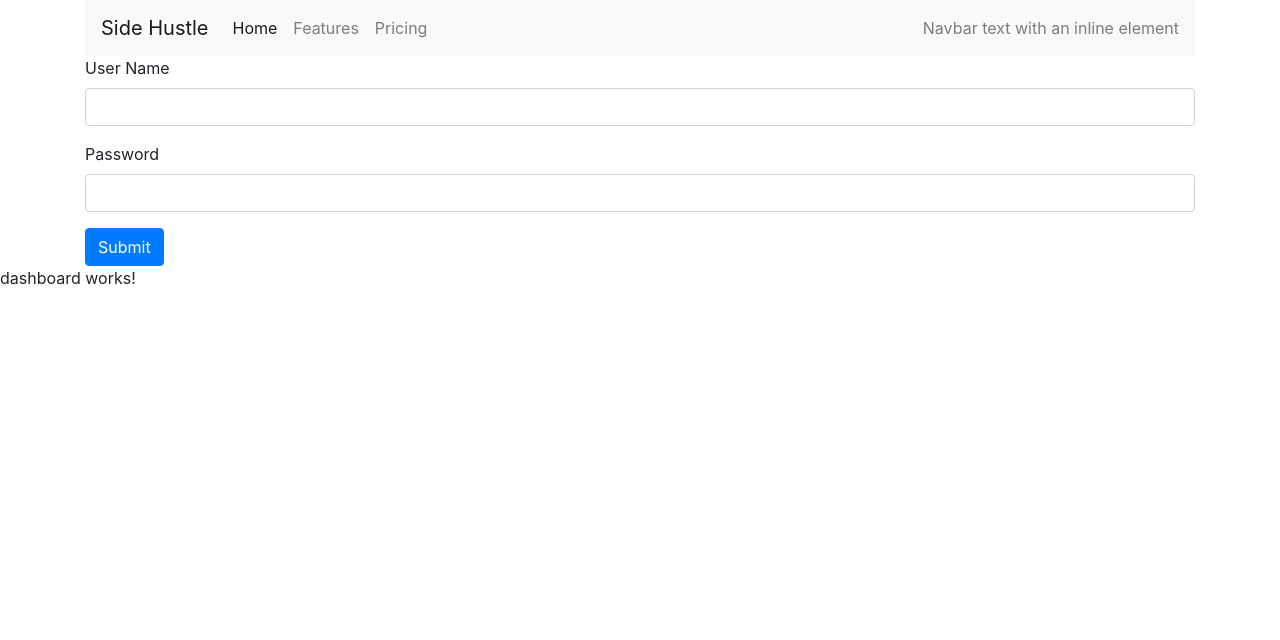
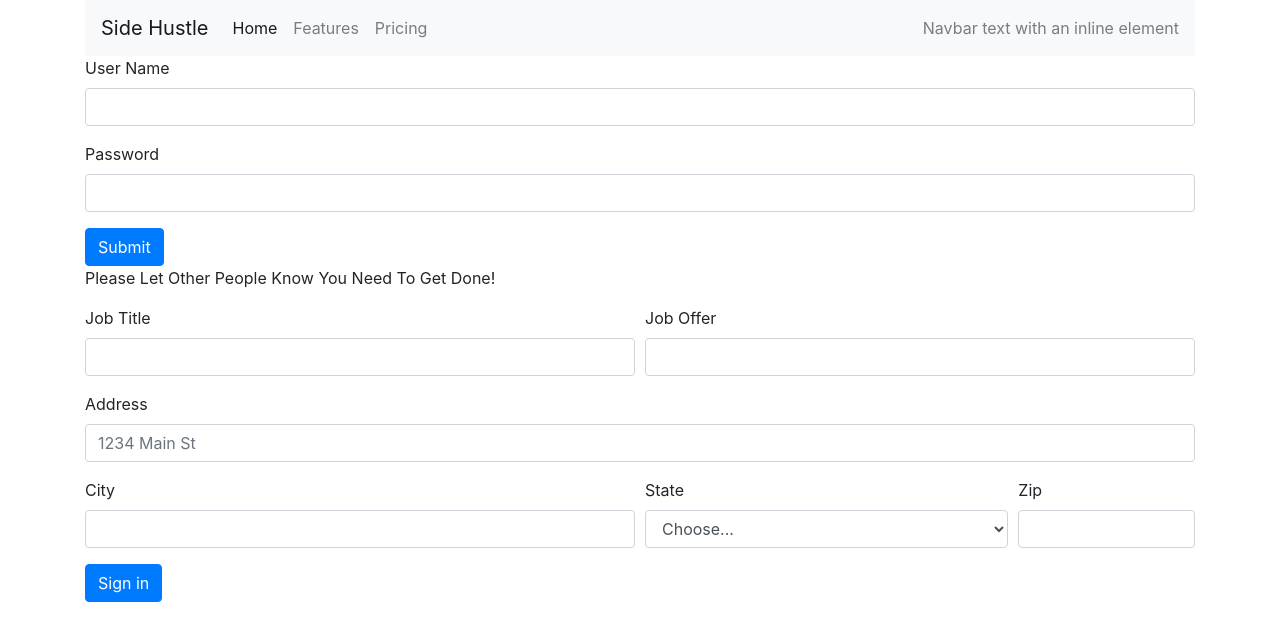
Before and after one commit to Ju1ice/side-hustle, an Angular app: page / in a window 1280 px wide. Shown: the top 640 px of the page. Built offline with nearby package versions, Linux system fonts and the light colour scheme.

Commit message:
modified login/dashboard html

```diff
--- a/src/app/app.component.html
+++ b/src/app/app.component.html
@@ -1,4 +1,6 @@
+<div class="container">
 <app-nav></app-nav>
 <app-login></app-login>
 <app-dashboard></app-dashboard>
+</div>
 <router-outlet></router-outlet>
--- a/src/app/dashboard/dashboard.component.html
+++ b/src/app/dashboard/dashboard.component.html
@@ -1 +1,35 @@
-<p>dashboard works!</p>
+<p>Please Let Other People Know You Need To Get Done!</p>
+<form>
+  <div class="form-row">
+    <div class="form-group col-md-6">
+      <label for="tasktitle">Job Title</label>
+      <input type="email" class="form-control" id="tasktitle">
+    </div>
+    <div class="form-group col-md-6">
+      <label for="taskprice">Job Offer</label>
+      <input type="password" class="form-control" id="taskprice">
+    </div>
+  </div>
+  <div class="form-group">
+    <label for="inputAddress">Address</label>
+    <input type="text" class="form-control" id="inputAddress" placeholder="1234 Main St">
+  </div>
+  <div class="form-row">
+    <div class="form-group col-md-6">
+      <label for="inputCity">City</label>
+      <input type="text" class="form-control" id="inputCity">
+    </div>
+    <div class="form-group col-md-4">
+      <label for="inputState">State</label>
+      <select id="inputState" class="form-control">
+        <option selected>Choose...</option>
+        <option>...</option>
+      </select>
+    </div>
+    <div class="form-group col-md-2">
+      <label for="inputZip">Zip</label>
+      <input type="text" class="form-control" id="inputZip">
+    </div>
+  </div>
+  <button type="submit" class="btn btn-primary">Sign in</button>
+</form>
--- a/src/app/login/login.component.html
+++ b/src/app/login/login.component.html
@@ -1,5 +1,4 @@
 
-<div class="container">
 <form>
   <div class="form-group">
     <label for="username">User Name</label>
@@ -11,4 +10,3 @@
   </div>
   <button type="submit" class="btn btn-primary">Submit</button>
 </form>
-</div>
--- a/src/app/nav/nav.component.html
+++ b/src/app/nav/nav.component.html
@@ -1,4 +1,4 @@
-<div class="container">
+
 <nav class="navbar navbar-expand-lg navbar-light bg-light">
   <a class="navbar-brand" href="#">Side Hustle</a>
   <button class="navbar-toggler" type="button" data-toggle="collapse" data-target="#navbarText" aria-controls="navbarText" aria-expanded="false" aria-label="Toggle navigation">
@@ -21,4 +21,3 @@
     </span>
   </div>
 </nav>
-</div>
```
